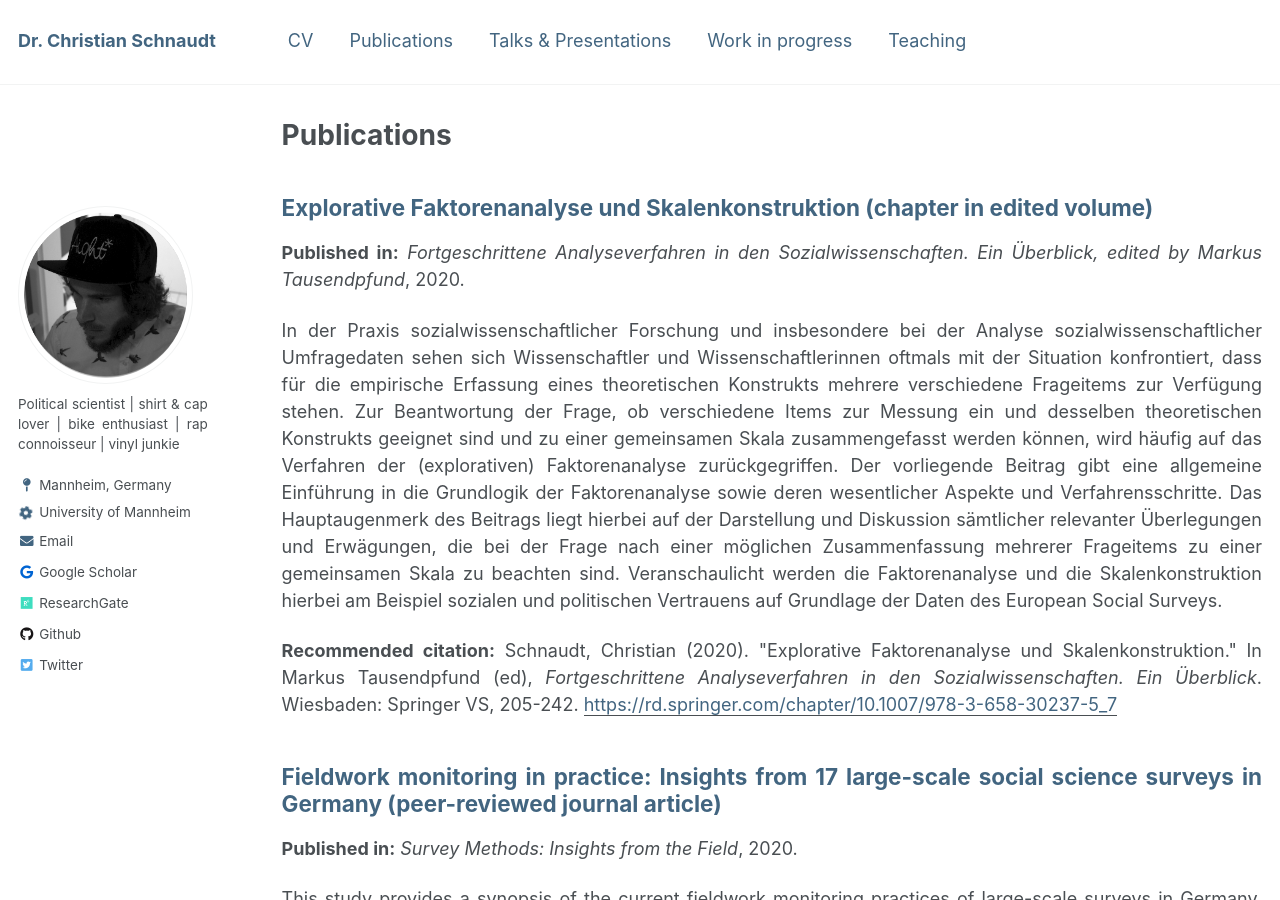
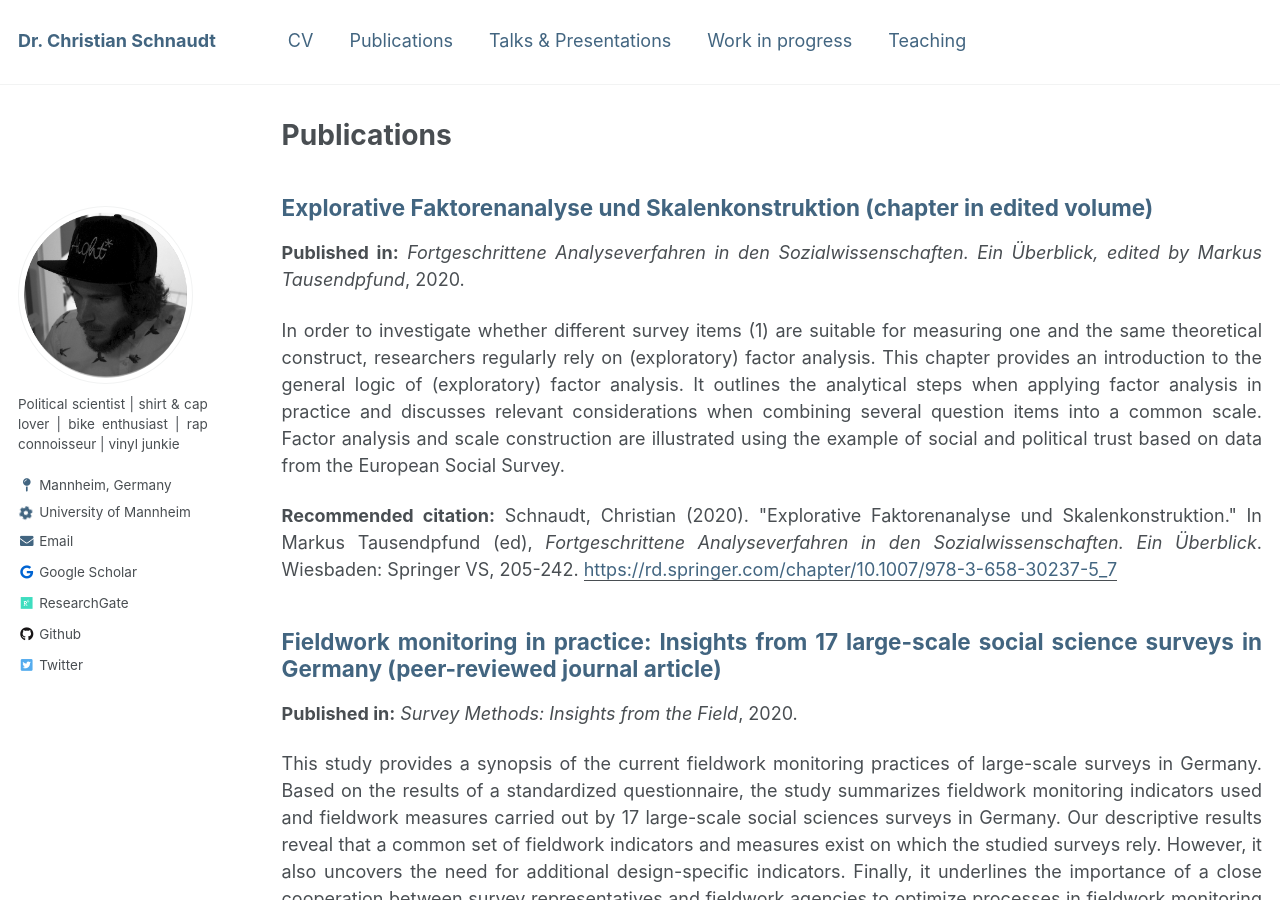
Before and after one commit to cschnaudt/cschnaudt.github.io, a Jekyll site: the page built from _pages/publications.md, in a window 1280 px wide and 900 px high. Built offline with Jekyll 4.4.1, drawn with Linux system fonts in a browser that asks for light colours.

Commit message:
Update 2020-09-14-Factoranalysis.md

```diff
--- a/_publications/2020-09-14-Factoranalysis.md
+++ b/_publications/2020-09-14-Factoranalysis.md
@@ -2,7 +2,7 @@
 title: "Explorative Faktorenanalyse und Skalenkonstruktion (chapter in edited volume)"
 collection: publications
 permalink: /publication/2020-09-14-Factoranalysis
-excerpt: 'In der Praxis sozialwissenschaftlicher Forschung und insbesondere bei der Analyse sozialwissenschaftlicher Umfragedaten sehen sich Wissenschaftler und Wissenschaftlerinnen oftmals mit der Situation konfrontiert, dass für die empirische Erfassung eines theoretischen Konstrukts mehrere verschiedene Frageitems zur Verfügung stehen. Zur Beantwortung der Frage, ob verschiedene Items zur Messung ein und desselben theoretischen Konstrukts geeignet sind und zu einer gemeinsamen Skala zusammengefasst werden können, wird häufig auf das Verfahren der (explorativen) Faktorenanalyse zurückgegriffen. Der vorliegende Beitrag gibt eine allgemeine Einführung in die Grundlogik der Faktorenanalyse sowie deren wesentlicher Aspekte und Verfahrensschritte. Das Hauptaugenmerk des Beitrags liegt hierbei auf der Darstellung und Diskussion sämtlicher relevanter Überlegungen und Erwägungen, die bei der Frage nach einer möglichen Zusammenfassung mehrerer Frageitems zu einer gemeinsamen Skala zu beachten sind. Veranschaulicht werden die Faktorenanalyse und die Skalenkonstruktion hierbei am Beispiel sozialen und politischen Vertrauens auf Grundlage der Daten des European Social Surveys.'
+excerpt: 'In order to investigate whether different survey items (1) are suitable for measuring one and the same theoretical construct, researchers regularly rely on (exploratory) factor analysis. This chapter provides an introduction to the general logic of (exploratory) factor analysis. It outlines the analytical steps when applying factor analysis in practice and discusses relevant considerations when combining several question items into a common scale. Factor analysis and scale construction are illustrated using the example of social and political trust based on data from the European Social Survey.'
 date: 2020-09-14
 venue: 'Fortgeschrittene Analyseverfahren in den Sozialwissenschaften. Ein Überblick, edited by Markus Tausendpfund'
 paperurl: 'https://rd.springer.com/chapter/10.1007/978-3-658-30237-5_7'
```
